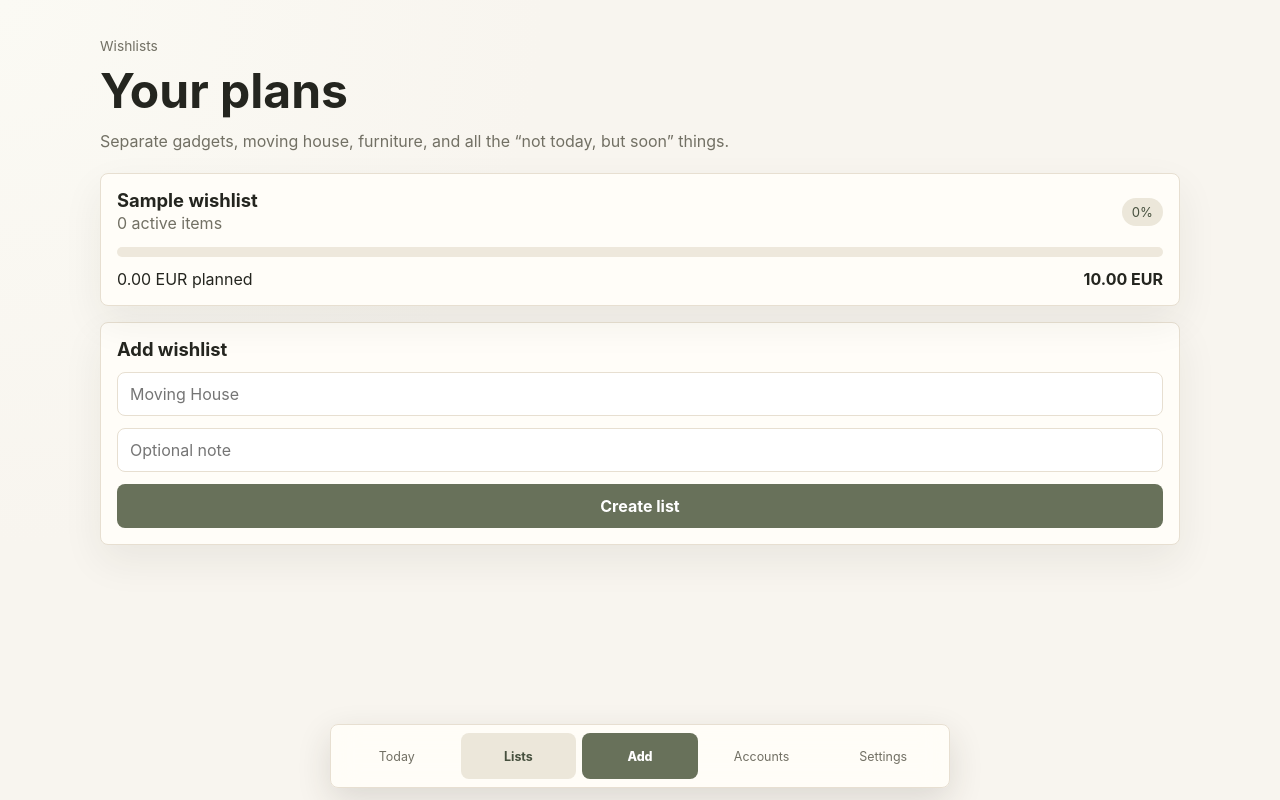
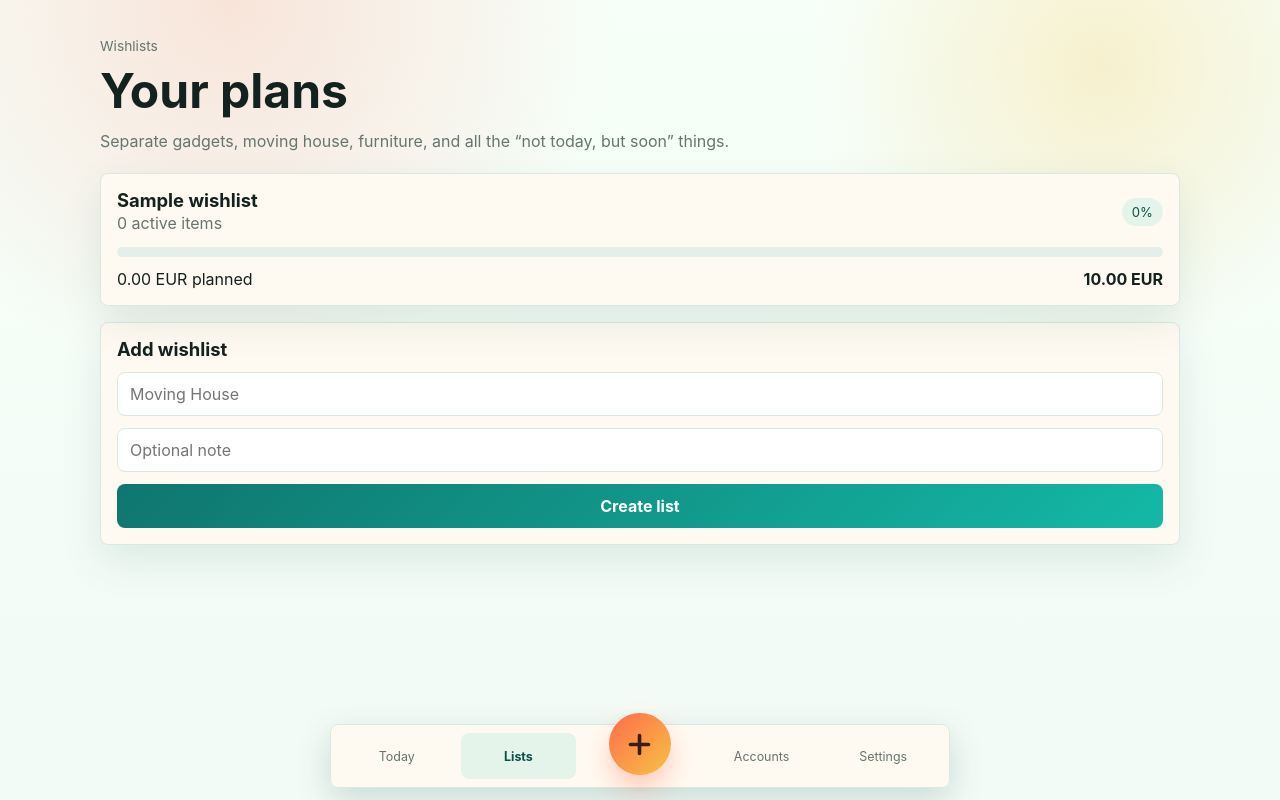
Before and after one commit to TheLastFrame/TiPTiB, a FastAPI app: page /lists in a window 1280 px wide. Run offline with FastAPI, Linux system fonts and the light colour scheme; the visitor is signed in with stand-in values (Sample User, id 1); tables that the repository leaves empty hold one stand-in row (values such as "Sample post").

Commit message:
feat: new nav style & color theme

```diff
--- a/app/main.py
+++ b/app/main.py
@@ -627,7 +627,7 @@ def manifest() -> dict[str, object]:
         "description": "Today I plan, Tomorrow I buy.",
         "start_url": "/dashboard",
         "display": "standalone",
-        "background_color": "#f8f5ef",
-        "theme_color": "#68715a",
+        "background_color": "#f3fbf6",
+        "theme_color": "#0f766e",
         "icons": [{"src": "/static/icons/icon.svg", "sizes": "any", "type": "image/svg+xml"}],
     }
--- a/app/static/styles.css
+++ b/app/static/styles.css
@@ -1,21 +1,25 @@
 :root {
-  --bg: #f8f5ef;
-  --panel: #fffdf8;
-  --ink: #24251f;
-  --muted: #727064;
-  --line: #e7dfd1;
-  --brand: #68715a;
-  --brand-strong: #46503e;
-  --accent: #bd7c52;
-  --soft: #ece7da;
-  --danger: #9b4b45;
+  --bg: #f3fbf6;
+  --panel: #fffaf0;
+  --ink: #13211f;
+  --muted: #65756f;
+  --line: #d8eadf;
+  --brand: #0f766e;
+  --brand-strong: #0a4f49;
+  --accent: #ff6b4a;
+  --spark: #f6c344;
+  --soft: #e4f4ea;
+  --danger: #b53f3f;
   font-family: Inter, ui-sans-serif, system-ui, -apple-system, BlinkMacSystemFont, "Segoe UI", sans-serif;
 }
 
 * { box-sizing: border-box; }
 body {
   margin: 0;
-  background: radial-gradient(circle at top left, #fbfaf4 0, var(--bg) 34rem);
+  background:
+    radial-gradient(circle at 18% 0%, rgba(255, 107, 74, .18) 0, transparent 24rem),
+    radial-gradient(circle at 86% 8%, rgba(246, 195, 68, .24) 0, transparent 18rem),
+    linear-gradient(180deg, #f7fff9 0, var(--bg) 42rem);
   color: var(--ink);
 }
 a { color: inherit; text-decoration: none; }
@@ -24,10 +28,10 @@ button, input, select, textarea { font: inherit; }
 .page { max-width: 1080px; margin: 0 auto; }
 .auth-page { min-height: 100vh; display: grid; place-items: center; padding: 20px; }
 .auth-card, .panel, .card {
-  background: color-mix(in srgb, var(--panel) 94%, white);
+  background: color-mix(in srgb, var(--panel) 92%, white);
   border: 1px solid var(--line);
   border-radius: 8px;
-  box-shadow: 0 16px 40px rgba(49, 45, 35, 0.07);
+  box-shadow: 0 16px 42px rgba(10, 79, 73, 0.1);
 }
 .auth-card { width: min(100%, 420px); padding: 24px; }
 .stack { display: grid; gap: 14px; }
@@ -119,7 +123,7 @@ textarea.input { min-height: 96px; resize: vertical; }
   border: 0;
   border-radius: 8px;
   padding: 10px 14px;
-  background: var(--brand);
+  background: linear-gradient(135deg, var(--brand), #14b8a6);
   color: white;
   display: inline-flex;
   align-items: center;
@@ -144,9 +148,9 @@ textarea.input { min-height: 96px; resize: vertical; }
   padding: 8px;
   border: 1px solid var(--line);
   border-radius: 8px;
-  background: rgba(255, 253, 248, .94);
+  background: rgba(255, 250, 240, .93);
   backdrop-filter: blur(14px);
-  box-shadow: 0 12px 34px rgba(49, 45, 35, .14);
+  box-shadow: 0 12px 34px rgba(10, 79, 73, .18);
 }
 .nav-item {
   min-height: 46px;
@@ -157,7 +161,26 @@ textarea.input { min-height: 96px; resize: vertical; }
   font-size: .78rem;
 }
 .nav-item.active { background: var(--soft); color: var(--brand-strong); font-weight: 700; }
-.nav-add { background: var(--brand); color: white; font-weight: 800; }
+.nav-add {
+  width: 62px;
+  height: 62px;
+  min-height: 62px;
+  justify-self: center;
+  margin-top: -20px;
+  border-radius: 50%;
+  background: linear-gradient(135deg, var(--accent), var(--spark));
+  color: #3c1d12;
+  box-shadow: 0 14px 26px rgba(255, 107, 74, .32);
+}
+.nav-add.active { background: linear-gradient(135deg, var(--accent), var(--spark)); color: #3c1d12; }
+.nav-plus-icon {
+  width: 31px;
+  height: 31px;
+  fill: none;
+  stroke: currentColor;
+  stroke-width: 2.8;
+  stroke-linecap: round;
+}
 .filters { display: grid; grid-template-columns: repeat(auto-fit, minmax(130px, 1fr)); gap: 8px; }
 .error { color: var(--danger); background: #f5e4df; border-radius: 8px; padding: 10px; }
 .empty { padding: 24px; text-align: center; }
--- a/app/static/sw.js
+++ b/app/static/sw.js
@@ -1,4 +1,4 @@
-const CACHE_NAME = "tiptib-static-v1";
+const CACHE_NAME = "tiptib-static-v2";
 const STATIC_ASSETS = ["/static/styles.css", "/static/icons/icon.svg"];
 
 self.addEventListener("install", (event) => {
--- a/app/templates/base.html
+++ b/app/templates/base.html
@@ -3,7 +3,7 @@
   <head>
     <meta charset="utf-8">
     <meta name="viewport" content="width=device-width, initial-scale=1">
-    <meta name="theme-color" content="#68715a">
+    <meta name="theme-color" content="#0f766e">
     <title>{% block title %}TiPTiB{% endblock %}</title>
     <link rel="manifest" href="/manifest.webmanifest">
     <link rel="icon" href="/static/icons/icon.svg" type="image/svg+xml">
@@ -18,7 +18,11 @@
     <nav class="bottom-nav" aria-label="Primary">
       <a class="nav-item {{ 'active' if active == 'dashboard' else '' }}" href="/dashboard">Today</a>
       <a class="nav-item {{ 'active' if active == 'lists' else '' }}" href="/lists">Lists</a>
-      <a class="nav-item nav-add {{ 'active' if active == 'add' else '' }}" href="/items/new">Add</a>
+      <a class="nav-item nav-add {{ 'active' if active == 'add' else '' }}" href="/items/new" aria-label="Add item" title="Add item">
+        <svg class="nav-plus-icon" viewBox="0 0 24 24" aria-hidden="true">
+          <path d="M12 5v14M5 12h14"></path>
+        </svg>
+      </a>
       <a class="nav-item {{ 'active' if active == 'accounts' else '' }}" href="/accounts">Accounts</a>
       <a class="nav-item {{ 'active' if active == 'settings' else '' }}" href="/settings">Settings</a>
     </nav>
```
Also changed, not shown: other parts of app/static/styles.css (+11 -11 lines), app/static/icons/icon.svg.
